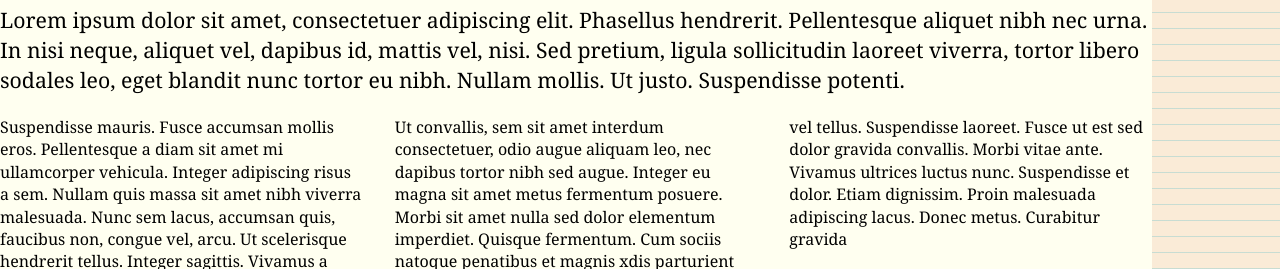
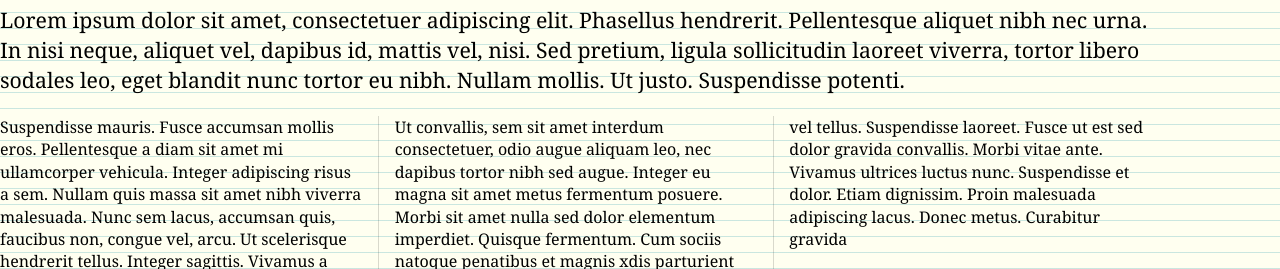
Before and after one commit to djcowan/baseline, a plain HTML site: page index.html in a window 1280 px wide. Shown: the part 148-417 px from the top of the page. Drawn offline with Linux system fonts and the light colour scheme.

Commit message:
Update styles.css

```diff
--- a/styles.css
+++ b/styles.css
@@ -17,7 +17,7 @@ html {
 }
 
 body {
-    background-color: antiquewhite;
+    background-color: ivory;
     font-size: 1rem;
     line-height: var(--line-height);
     font-family: Georgia, 'Times New Roman', Times, serif;
@@ -40,7 +40,6 @@ p {
 }
 
 .page {
-    background-color: ivory;
     container-type: inline-size;
     container-name: page;
     max-width: calc(var(--base-font-size) * 72);
@@ -55,7 +54,7 @@ p {
     column-count: auto;
     column-width: calc(var(--base-font-size) * 20);
     column-gap: 2rem;
-    column-rule: 1px solid color-mix(in hsl, currentColor %15, currentColor 0);
+    column-rule: 1px solid color-mix(in hsl, currentColor 15%, currentColor 0%);
     column-fill: balance;
 }
 
```
